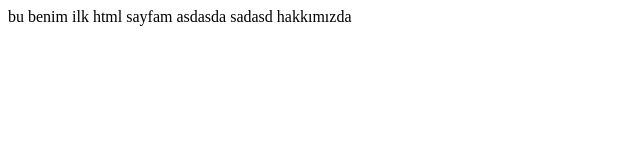
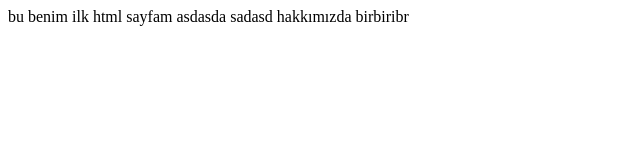
Before and after one commit to mustafabDS/app1, a plain HTML site: page index.html in a window 1280 px wide. Shown: the full height of the page, 0-640 px from the left. Drawn offline with Linux system fonts and the light colour scheme.

Commit message:
z1 mustafa

```diff
--- a/index.html
+++ b/index.html
@@ -11,5 +11,6 @@
     asdasda
     sadasd
     hakkımızda
+    birbiribr
 </body>
 </html>
```
